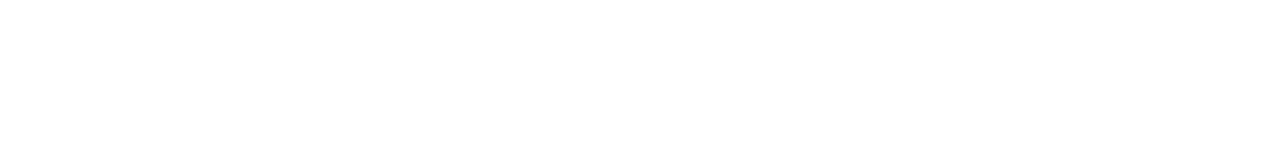
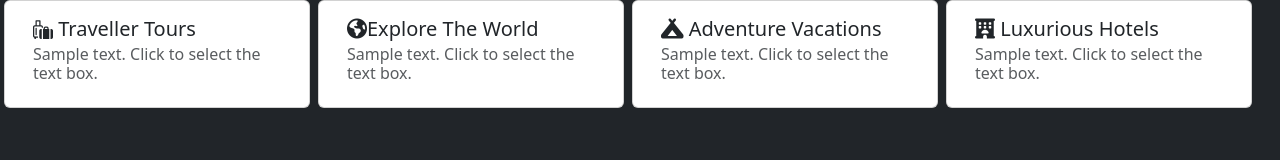
Before and after one commit to Dev-Samuel-121/Multi-Pages, a website: page 1. Wonderful tours/index.html in a window 1280 px wide. Drawn offline with nearby package versions, Linux system fonts and the light colour scheme; files that its build step writes are made by us from their sources.

Commit message:
Cards criados

```diff
--- a/1. Wonderful tours/index.html
+++ b/1. Wonderful tours/index.html
@@ -1,5 +1,5 @@
 <!DOCTYPE html>
-<html lang="en">
+<html lang="pt-br">
 
 <head>
     <!-- META TAGS -->
@@ -20,9 +20,40 @@
     <title>Wonderful tours</title>
 </head>
 
-<body>
+<body class="text-bg-dark">
 
+    <section class="container-fluid row">
+        <div class="card col mx-1">
+            <div class="card-body">
+                <h5 class="card-title"><i class="bi bi-luggage-fill"></i> Traveller Tours</h5>
+                <h6 class="card-subtitle mb-2 text-muted ">Sample text. Click to select the text box.</h6>
+            </div>
+        </div>
 
+        <div class="card col mx-1">
+            <div class="card-body">
+                <h5 class="card-title">
+                    <i class="fa-solid fa-earth-americas"></i>Explore The World
+                </h5>
+                <h6 class="card-subtitle mb-2 text-muted ">Sample text. Click to select the text box.</h6>
+            </div>
+        </div>
+
+        <div class="card col mx-1">
+            <div class="card-body">
+                <h5 class="card-title"><i class="fa-solid fa-campground"></i> Adventure Vacations
+                </h5>
+                <h6 class="card-subtitle mb-2 text-muted ">Sample text. Click to select the text box.</h6>
+            </div>
+        </div>
+
+        <div class="card col mx-1">
+            <div class="card-body">
+                <h5 class="card-title"><i class="fa-solid fa-hotel"></i> Luxurious Hotels</h5>
+                <h6 class="card-subtitle mb-2 text-muted ">Sample text. Click to select the text box.</h6>
+            </div>
+        </div>
+    </section>
 
     <script src="assets/js/main.min.js"></script>
     <script src="https://cdn.jsdelivr.net/npm/bootstrap@5.3.3/dist/js/bootstrap.bundle.min.js"
```
